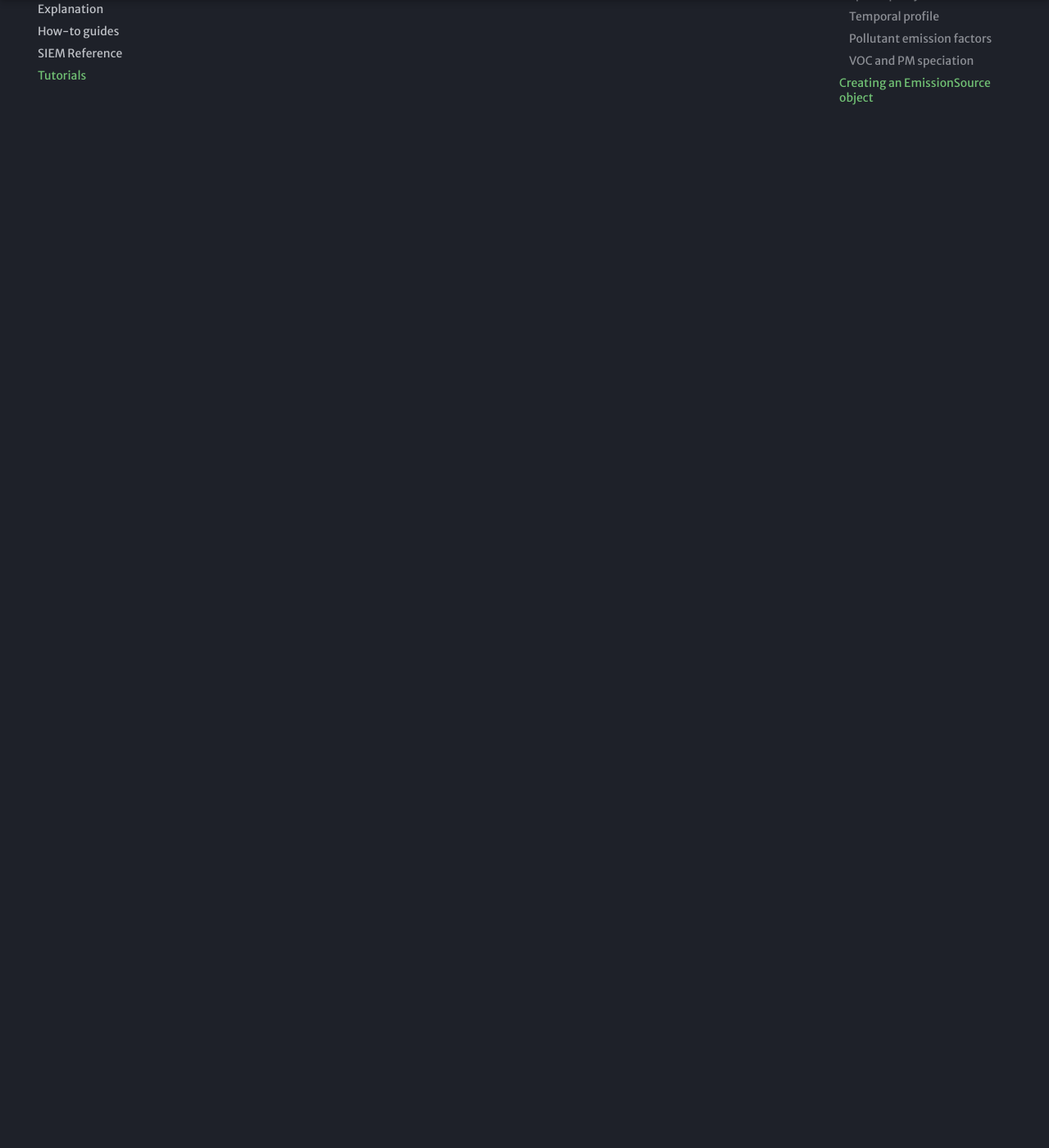
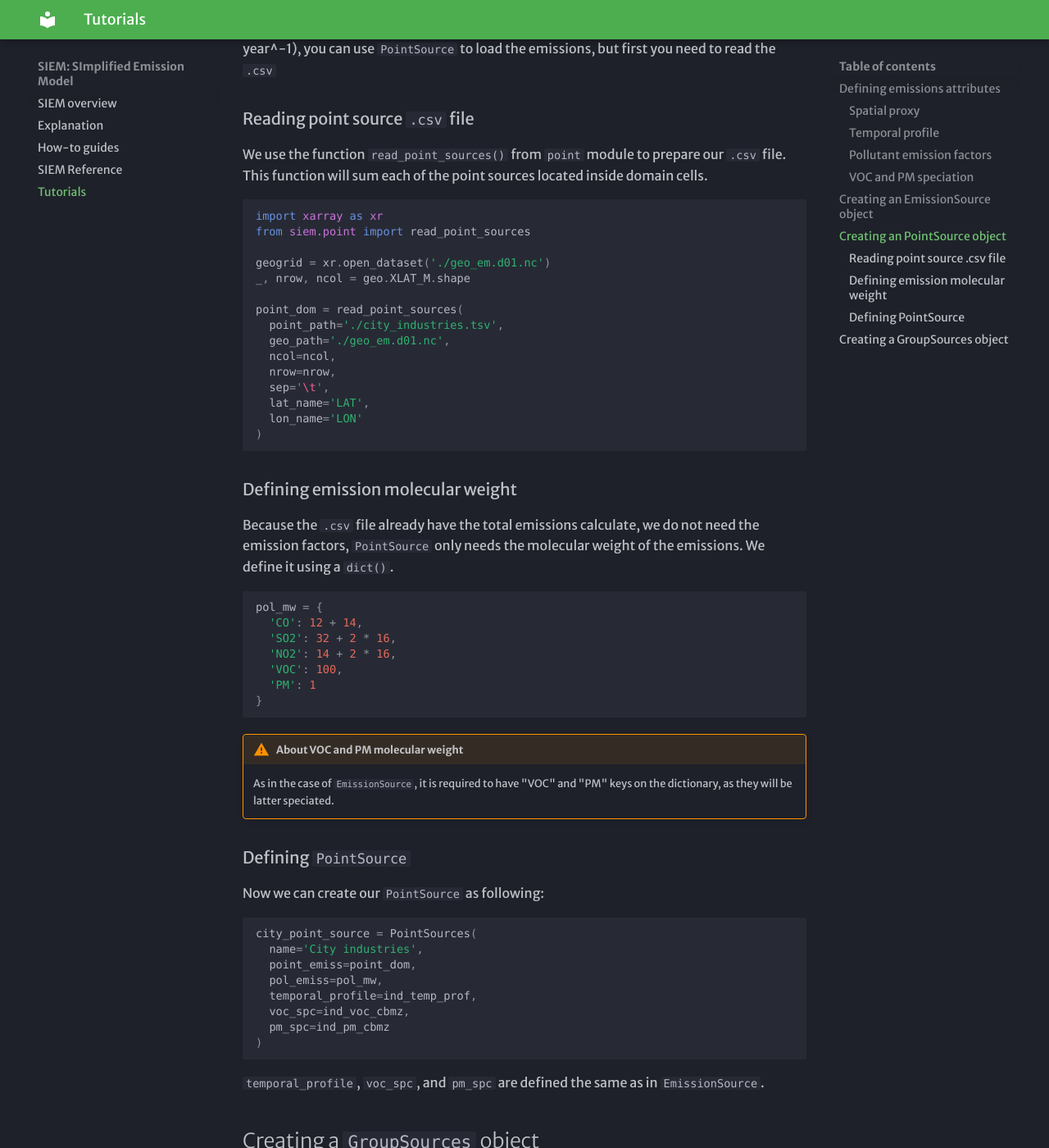
Before and after one commit to quishqa/siem, an MkDocs documentation site: the page built from docs/tutorials.md, in a window 1280 px wide and 1400 px high, scrolled down 4009 px. Shown: the whole window at 82% size. Built offline with MkDocs 1.6.1 and Material for MkDocs 9.7.7, drawn with Linux system fonts in a browser that asks for light colours; some web fonts are replaced; some of the changed text lies outside the part shown.

Commit message:
doc: how to define GroupSource

````diff
--- a/docs/tutorials.md
+++ b/docs/tutorials.md
@@ -169,9 +169,127 @@
 )
 ```
 
-!!! note "About the diesel `EmissionSource`"
+!!! note "About the diesel example"
 
     Notice that `diesel` is define using different attributes
     (i.e. different spatial proxy, temporal profile, speciation, etc).
     If you have the information each EmissionSource can have different
     attributes, otherwise, you can repeat the attributes for other EmissionSource.
+
+## Creating an `PointSource` object
+
+Now, if you have an emission file in `.csv` with point information total emission (kT year^-1),
+you can use `PointSource` to load the emissions,
+but first you need to read the `.csv`
+
+### Reading point source `.csv` file
+
+We use the function `read_point_sources()` from `point` module to prepare our `.csv` file.
+This function will sum each of the point sources located inside domain cells.
+
+```python
+import xarray as xr
+from siem.point import read_point_sources
+
+geogrid = xr.open_dataset('./geo_em.d01.nc')
+_, nrow, ncol = geo.XLAT_M.shape
+
+point_dom = read_point_sources(
+  point_path='./city_industries.tsv',
+  geo_path='./geo_em.d01.nc',
+  ncol=ncol,
+  nrow=nrow,
+  sep='\t',
+  lat_name='LAT',
+  lon_name='LON'
+)
+```
+
+### Defining emission molecular weight
+
+Because the `.csv` file already have the total emissions calculate,
+we do not need the emission factors,
+`PointSource` only needs the molecular weight of the emissions.
+We define it using a `dict()`.
+
+```python
+pol_mw = {
+  'CO': 12 + 14,
+  'SO2': 32 + 2 * 16,
+  'NO2': 14 + 2 * 16,
+  'VOC': 100,
+  'PM': 1
+}
+```
+
+!!! warning "About VOC and PM molecular weight"
+
+    As in the case of `EmissionSource`, it is required to have "VOC" and "PM" keys on the dictionary,
+    as they will be latter speciated.
+
+### Defining `PointSource`
+
+Now we can create our `PointSource` as following:
+
+```python
+city_point_source = PointSources(
+  name='City industries',
+  point_emiss=point_dom,
+  pol_emiss=pol_mw,
+  temporal_profile=ind_temp_prof,
+  voc_spc=ind_voc_cbmz,
+  pm_spc=ind_pm_cbmz
+)
+```
+
+`temporal_profile`, `voc_spc`, and `pm_spc` are defined the same as in `EmissionSource`.
+
+## Creating a `GroupSources` object
+
+Once you defined all the emissions sources in your domain,
+you need to group all of them to built the anthropogenic emission file require to run the air quality models.
+To that goal we used `GroupSources`.
+
+Following what we build in this tutorial, we can do the following:
+
+```python
+from siem.siem import GroupSources
+
+city_sources = [city_point_source, gasoline, diesel]
+city_anthro_emiss = GroupSources(city_sources)
+```
+
+That's it!
+
+Now if you want to create emission files for WRF-Chem, you can do:
+
+```python
+import xarray as xr
+wrfinput_d01 = xr.open_dataset('./wrfinput_d01')
+
+city_anthro_emiss.to_wrfchemi(
+  wrfinput=wrfinput_d01,
+  start_date='2025-10-01',
+  end_date='2025-10-01',
+  week_profile=week_profile,
+  write_netcdf=True
+)
+```
+
+And for CMAQ:
+
+```python
+import xarray as xr
+wrfinput_d01 = xr.open_dataset('./wrfinput_d01')
+
+
+city_anthro_emiss.to_wrfchemi(
+  wrfinput=wrfinput_d01,
+  griddesc_path='./GRIDDESC',
+  btrim=5,
+  start_date='2025-10-01',
+  end_date='2025-10-01',
+  week_profile= week_profile,
+  write_netcdf=True
+)
+```
````
